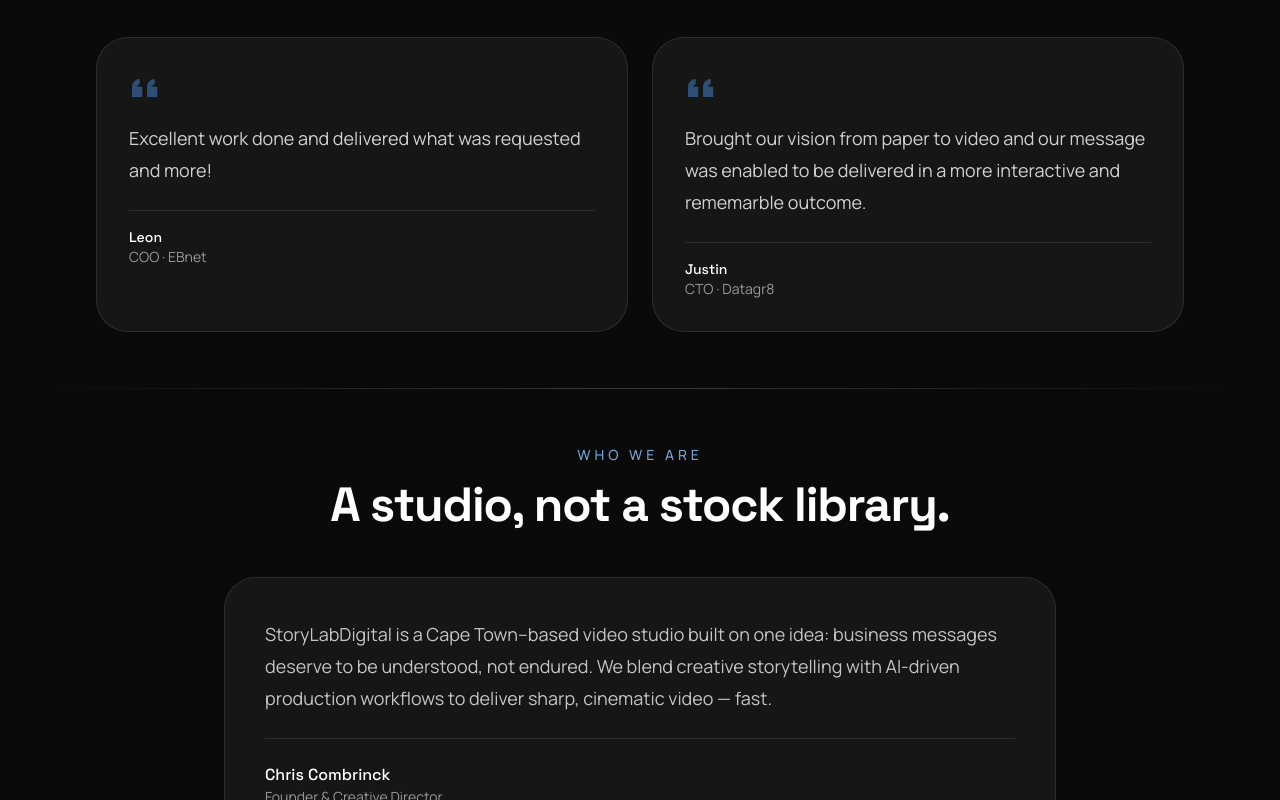
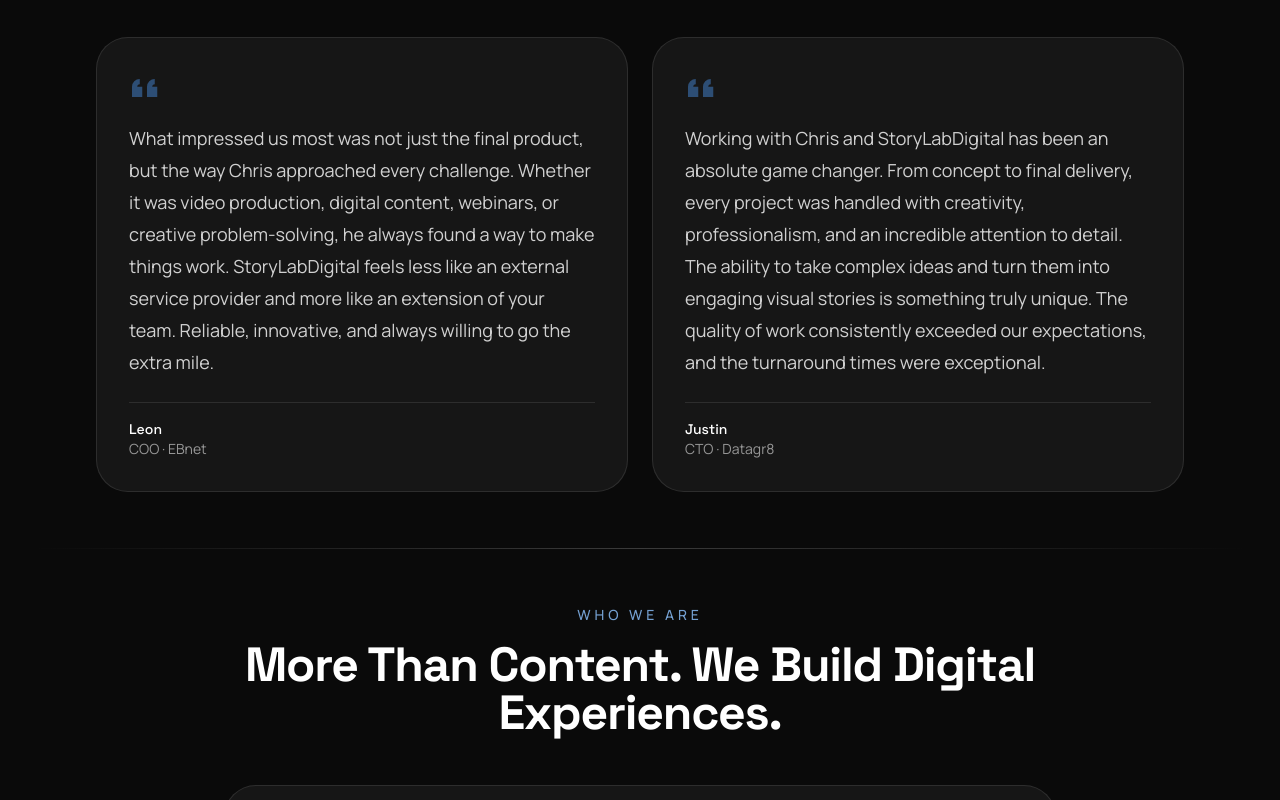
Before and after one commit to StoryLabDigital/storylabdigital-site, a Next.js app: page / in a window 1280 px wide. Shown: the part 4580-5380 px from the top of the page. Built offline with nearby package versions, Linux system fonts and the light colour scheme.

Commit message:
Updated testimonials and Why StoryLabDigital section

```diff
--- a/app/page.tsx
+++ b/app/page.tsx
@@ -72,13 +72,13 @@ const clientLogos = [
 
 const TESTIMONIALS = [
   {
-    quote: "Excellent work done and delivered what was requested and more!",
+    quote: "What impressed us most was not just the final product, but the way Chris approached every challenge. Whether it was video production, digital content, webinars, or creative problem-solving, he always found a way to make things work. StoryLabDigital feels less like an external service provider and more like an extension of your team. Reliable, innovative, and always willing to go the extra mile.",
     name: "Leon",
     role: "COO",
     company: "EBnet",
   },
   {
-    quote: "Brought our vision from paper to video and our message was enabled to be delivered in a more interactive and rememarble outcome.",
+    quote: "Working with Chris and StoryLabDigital has been an absolute game changer. From concept to final delivery, every project was handled with creativity, professionalism, and an incredible attention to detail. The ability to take complex ideas and turn them into engaging visual stories is something truly unique. The quality of work consistently exceeded our expectations, and the turnaround times were exceptional.",
     name: "Justin",
     role: "CTO",
     company: "Datagr8",
@@ -88,7 +88,7 @@ const TESTIMONIALS = [
 const ABOUT = {
   founder: "Chris Combrinck",
   role: "Founder & Creative Director",
-  bio: "StoryLabDigital is a Cape Town–based video studio built on one idea: business messages deserve to be understood, not endured. We blend creative storytelling with AI-driven production workflows to deliver sharp, cinematic video — fast.",
+  bio: "StoryLabDigital was built on a simple idea: great stories create attention, but great execution creates results. We help businesses, brands, and individuals transform ideas into engaging digital experiences through video production, AI-powered content creation, visual storytelling, podcasts, webinars, social media content, and digital solutions that actually move the needle. With over 25 years of real-world business experience across operations, sales, technology, media, and digital transformation, we understand both the creative and commercial side of a project. That means we don't just create content that looks good — we create content with purpose. Whether it's a cinematic brand video, an animated explainer, a podcast production, a webinar, or a complete digital campaign, our focus remains the same: create work that captures attention, tells a compelling story, and leaves a lasting impression.",
 };
 
 /* ================================================================= */
@@ -508,7 +508,7 @@ export default function StoryLabDigitalSite() {
 
         {/* ABOUT */}
         <section id="about">
-          <SectionIntro eyebrow="Who We Are" title="A studio, not a stock library." />
+          <SectionIntro eyebrow="Who We Are" title="More Than Content. We Build Digital Experiences." />
         </section>
 
         <motion.section className="mx-auto mt-12 max-w-4xl px-6 lg:px-8"
```
